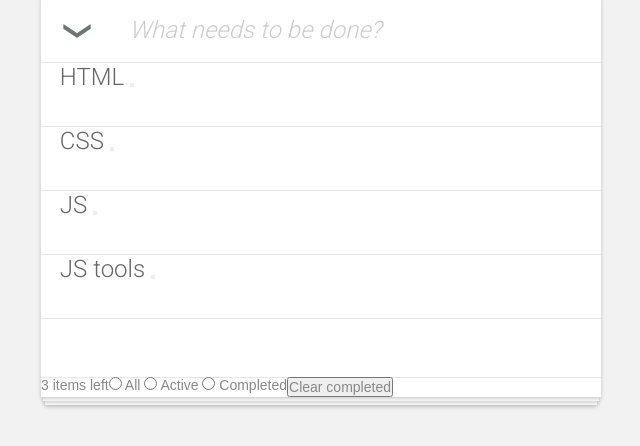
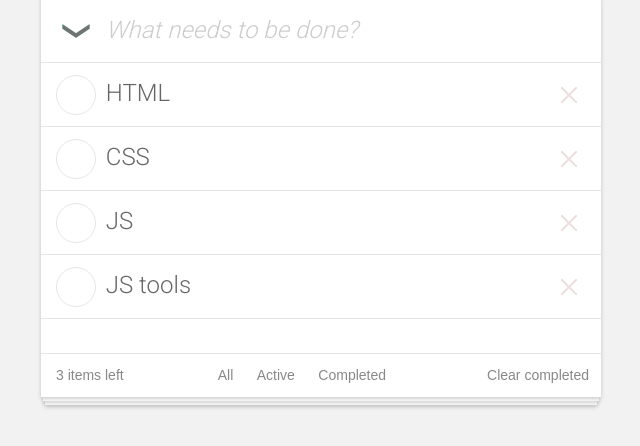
Before and after one commit to ok-technopolis-autumn-2022/Denis_Strizhkin, a plain HTML site: page index.html in a window 1280 px wide. Shown: the part 144-590 px from the top of the page, without its empty margins (319-959 px from the left). Drawn offline with Linux system fonts and the light colour scheme.

Commit message:
Finished styling todo-items.

```diff
--- a/styles/main.css
+++ b/styles/main.css
@@ -37,25 +37,24 @@ body {
 .frame__top {
     display: flex;
     align-items: center;
-    padding-inline: 0.5em;
+    padding-inline: 10px;
 }
 
 .top__input {
     flex-grow: 1;
-    padding: 0.5em;
+    padding: 0.5em 0.2em;
     border: none;
     overflow: hidden;
 }
 
 .top__dropdown {
-    width: 55px;
-    height: 55px;
+    width: 50px;
+    height: 50px;
     display: flex;
     align-items: center;
     justify-content: center;
     background: var(--clr-white);
     border: none;
-    margin-right: 1em;
     flex-shrink: 0;
 }
 
@@ -114,9 +113,12 @@ body {
 }
 
 .frame__bottom {
-    box-shadow: inset 0px 1px 0px #E6E6E6;
+    box-shadow: inset 0 1px 0 #E6E6E6;
     display: flex;
+    align-items: center;
     margin-top: auto;
+    padding: 1em 5px 1em 15px;
+    justify-content: space-between;
 }
 
 .todos__list {
@@ -124,16 +126,83 @@ body {
 }
 
 .todo-item__checkbox {
-    opacity: 0;
+    appearance: none;
+    border: 1px solid #E6E6E6;
+    border-radius: 50%;
+    width: 40px;
+    height: 40px;
+    margin: 5px;
+    flex-shrink: 0;
 }
 
-.todo-item__checkbox::before {
-    content: '';
-    position: absolute;
+.todo-item__checkbox:checked {
+    border: 1px solid #5DC2AF;
+    background-image: url('/assets/donetick.svg');
+    background-repeat: no-repeat;
+    background-size: 18px;
+    background-position-x: 50%;
+    background-position-y: 50%;
+}
+
+.icon--cross {
     height: 20px;
     width: 20px;
-    border: 3px solid black;
-    display: inline-block;
+    background-image: url('/assets/deletecross.svg');
+    background-size: cover;
+    display: block;
+}
+
+.todo-item__delete {
+    background: rgba(0,0,0,0);
+    border: none;
+    width: 45px;
+    height: 45px;
+    display: flex;
+    align-items: center;
+    justify-content: space-around;
+    flex-shrink: 0;
+}
+
+.todo-item__view {
+    display: flex;
+    align-items: center;
+    height: 100%;
+    padding-inline: 10px;
+}
+
+.todo-item__text {
+    overflow: hidden;
+    text-overflow: ellipsis;
+    padding: 0.6em 0.2em;
+    height: 60px;
+    width: 100%;
+    white-space:nowrap
+}
+
+.bottom__selectors input {
+    appearance: none;
+    position: absolute;
+    inset: 6px 2px 6px 2px;
+}
+
+.bottom__selectors label {
+    padding: 0.7em;
+    position: relative;
+}
+
+.bottom__selectors input:checked {
+    border: 1px solid #EBDFDF;
+    border-radius: 3px;
+}
+
+.bottom__button {
+    border: none;
+    background: var(--clr-white);
+    padding: 0.5em;
+}
+
+.bottom__button:hover {
+    background: var(--clr-select);
 }
 
 @media (min-width: 560px) {
@@ -166,4 +235,8 @@ body {
     .todo-app__frame, .todo-app__frame::before, .todo-app__frame::after {
         box-shadow: 0 2px 4px rgba(0, 0, 0, 0.2);
     }
+
+    .frame__bottom {
+        height: 44px;
+    }
 }
```
Also changed, not shown: index.html (+2 -1 lines), assets/deletecross.svg (added), assets/donetick.svg (added).
